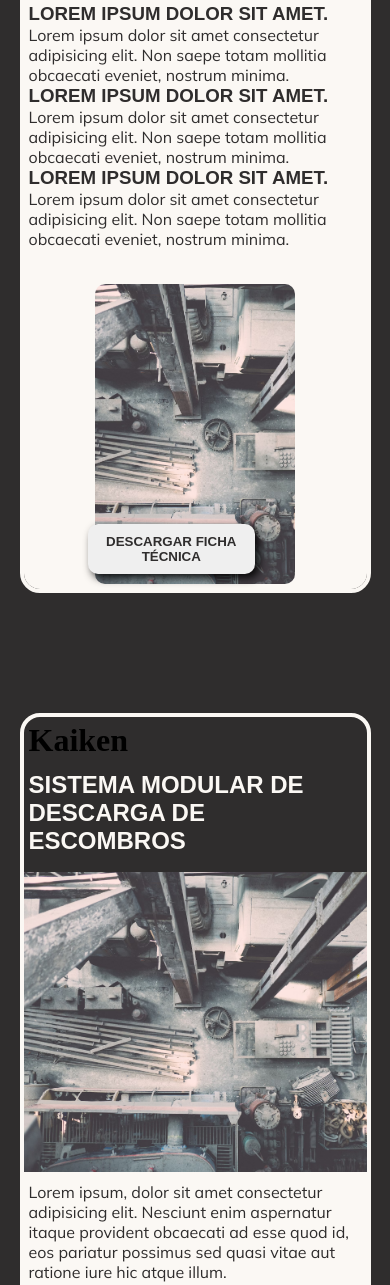
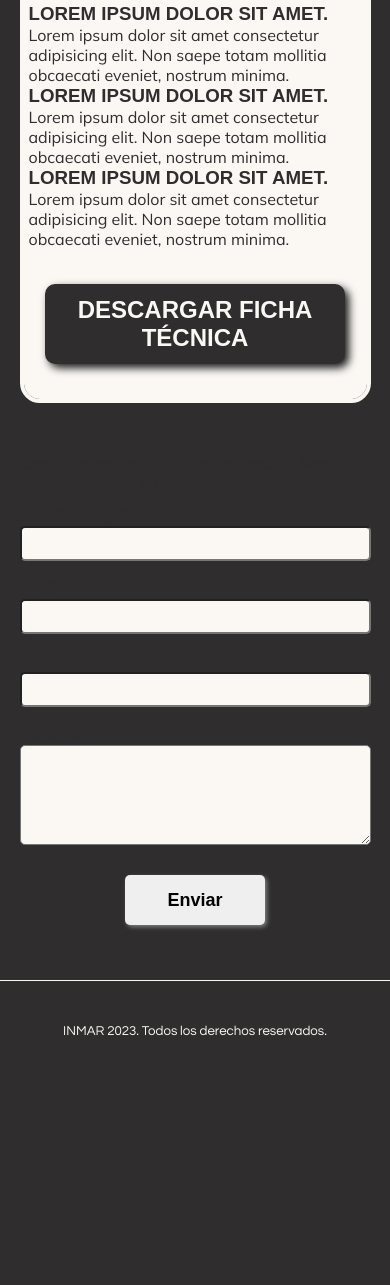
Before and after one commit to mmjamm89/inmar-2023, a plain HTML site: page productos.html in a window 390 px wide. Shown: the part 669-1954 px from the top of the page. After the commit the page ends 1749 px from the top, so only its background shows below. Drawn offline with Linux system fonts and the light colour scheme; a web font is replaced by a local one.

Commit message:
nuevos cambios

```diff
--- a/productos.html
+++ b/productos.html
@@ -70,7 +70,6 @@
                 <h2>Sistema modular de descarga de escombros</h2>
             </div>
             <div class="productos-marcas-slider-container">
-                <img src="Assets/logoKaiken.png" alt="">
                 <img src="Assets/photo-1469389335181-2198b4caa734.avif" alt="">
             </div>
             <div class="productos-marcas-descripcion-container">
@@ -87,36 +86,9 @@
             <div class="productos-marcas-dlc-container-mobile">
                 <div class="productos-marcas-dlc-link-container-mobile">
                     <div class="productos-marcas-dlc-link-mobile">
-                        <img src="/Assets/photo-1469389335181-2198b4caa734.avif" alt="">
-                        <button><a href="">DESCARGAR FICHA TÉCNICA</a></button>
-                    </div>
-                </div>
-            </div>
-        </div>
-        <div class="productos-marcas-container">
-            <div class="productos-marcas-titulo-container">
-                <h1>Kaiken</h1>
-                <h2>Sistema modular de descarga de escombros</h2>
-            </div>
-            <div class="productos-marcas-slider-container">
-                <img src="Assets/photo-1469389335181-2198b4caa734.avif" alt="">
-            </div>
-            <div class="productos-marcas-descripcion-container">
-                <p>Lorem ipsum, dolor sit amet consectetur adipisicing elit. Nesciunt enim aspernatur itaque provident obcaecati ad esse quod id, eos pariatur possimus sed quasi vitae aut ratione iure hic atque illum.</p>
-            </div>
-            <div class="productos-descripcion-beneficios">
-                <h3>Lorem ipsum dolor sit amet.</h3>
-                <p>Lorem ipsum dolor sit amet consectetur adipisicing elit. Non saepe totam mollitia obcaecati eveniet, nostrum minima.</p>
-                <h3>Lorem ipsum dolor sit amet.</h3>
-                <p>Lorem ipsum dolor sit amet consectetur adipisicing elit. Non saepe totam mollitia obcaecati eveniet, nostrum minima.</p>
-                <h3>Lorem ipsum dolor sit amet.</h3>
-                <p>Lorem ipsum dolor sit amet consectetur adipisicing elit. Non saepe totam mollitia obcaecati eveniet, nostrum minima.</p>
-            </div>
-            <div class="productos-marcas-dlc-container-mobile">
-                <div class="productos-marcas-dlc-link-container-mobile">
-                    <div class="productos-marcas-dlc-link-mobile">
-                        <img src="/Assets/photo-1469389335181-2198b4caa734.avif" alt="">
-                        <button><a href="">DESCARGAR FICHA TÉCNICA</a></button>
+                        <a href="">
+                            <button>DESCARGAR FICHA TÉCNICA</button>
+                        </a>
                     </div>
                 </div>
             </div>
--- a/styles/_productos.scss
+++ b/styles/_productos.scss
@@ -67,6 +67,7 @@ $font-4: 'Epilogue', sans-serif;
         width: 100%;
         height: 300px;
         background-color: #2f2d2d;
+        position: relative;
         img {
             width: 100%;
             height: 100%;
@@ -109,28 +110,23 @@ $font-4: 'Epilogue', sans-serif;
                 display: flex;
                 align-items: center;
                 justify-content: center;
-                img {
-                    object-fit: cover;
-                    height: 300px;
-                    width: 60%;
-                    border-radius: 10px;
-                }
-                button {
-                    position: absolute;
-                    bottom: 10px;
-                    right: 107px;
-                    height: 50px;
-                    width: 50%;
-                    border: none;
-                    border-radius: 10px;
-                    cursor: pointer;
-                    filter: drop-shadow(4px 4px 4px rgba(0, 0, 0, 0.9));
-                    a {
+                a {
+                    width: 90%;
+                    button {
+                        height: 80px;
+                        width: 100%;
+                        border: none;
+                        border-radius: 10px;
+                        cursor: pointer;
+                        filter: drop-shadow(4px 4px 4px rgba(0, 0, 0, 0.9));
                         text-decoration: none;
-                        color: $color-1;
+                        background-color: $color-1;
+                        color: $color-2;
                         font-family: $font-1;
                         font-weight: bold;
-
+                        font-size: 24px;
+                        cursor: pointer;
+                        margin-bottom: 30px;
                     }
                 }
             }
```
Also changed, not shown: styles.css, 1 other file.
